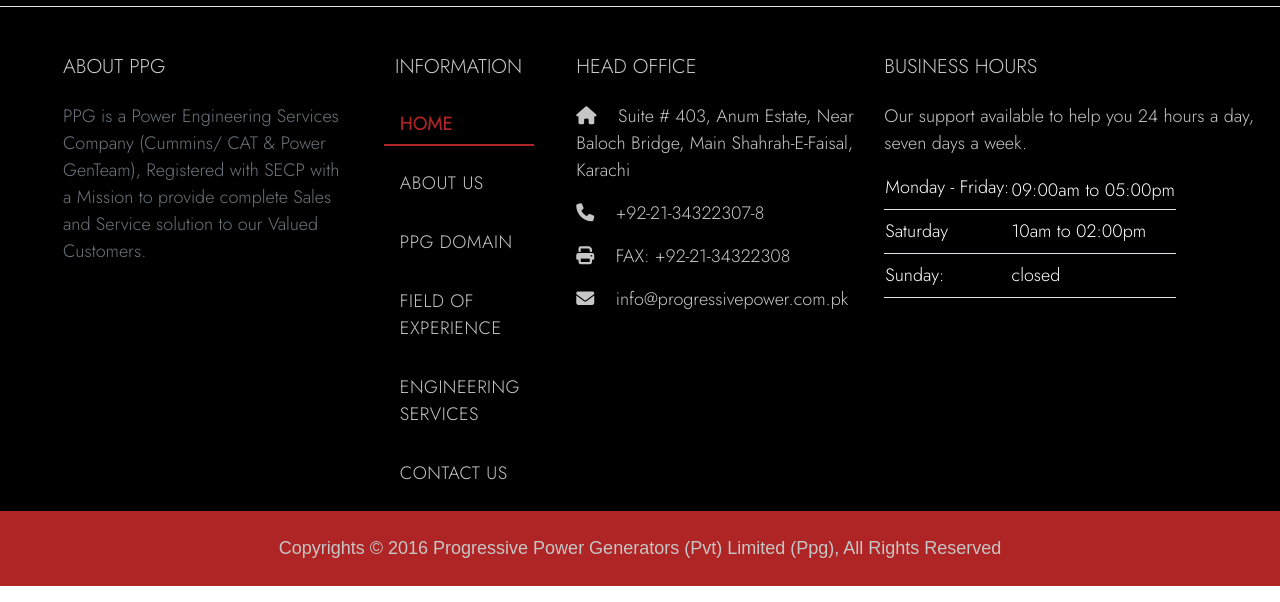
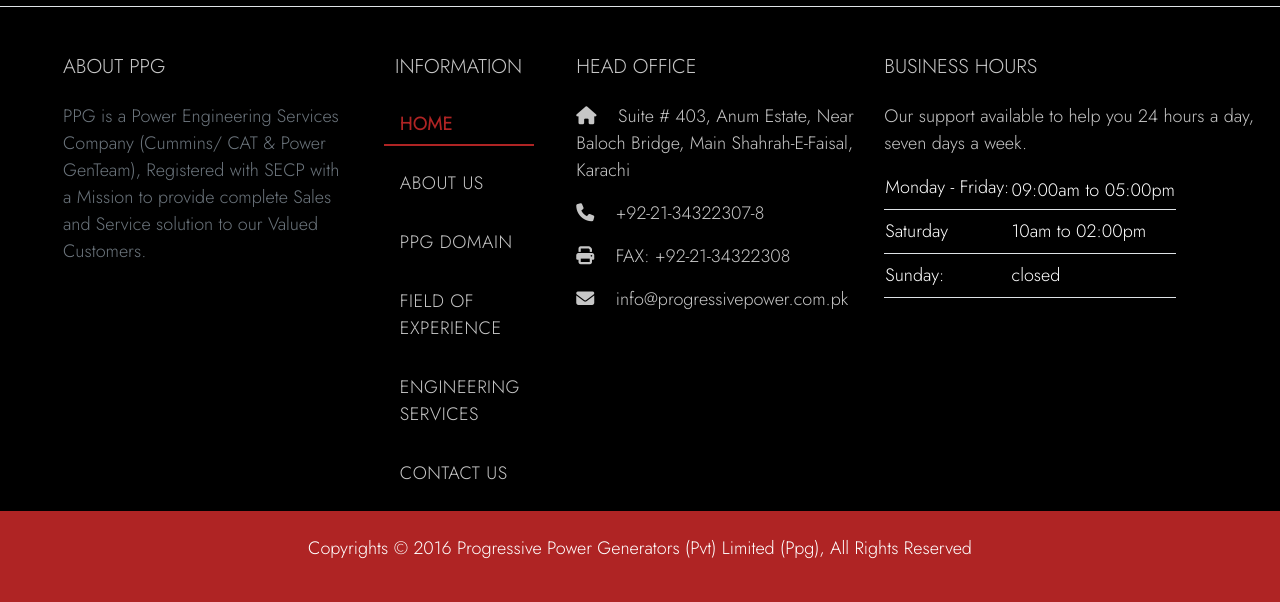
Before and after one commit to Aeiman-Fayyaz/Progressive-Power, a plain HTML site: page index.html in a window 1280 px wide. Shown: the part 2399-3001 px from the top of the page. Drawn offline with nearby package versions, Linux system fonts and the light colour scheme.

Commit message:
code update

```diff
--- a/index.html
+++ b/index.html
@@ -58,7 +58,7 @@
                 <div class="text-white">Email:
                     <span class="text-danger">info@progressivepower.com.pk</span>
                 </div>
-                <a href="#" class="nav-link active">Home</a>
+                <a href="./index.html" class="nav-link active">Home</a>
                 <a href="#" class="nav-link">About Us</a>
                 <a href="#" class="nav-link">PPG Domain</a>
                 <a href="#" class="nav-link">Field of Experience</a>
@@ -390,7 +390,7 @@
         </section>
         <!-- Copyright -->
         <div class="text-center p-4 copyright" style="background-color: #af2424">
-            Copyrights © 2016 Progressive Power Generators (Pvt) Limited (Ppg), All Rights Reserved
+            <p>Copyrights © 2016 Progressive Power Generators (Pvt) Limited (Ppg), All Rights Reserved</p>
         </div>
         <!-- Copyright -->
     </footer>
--- a/style.css
+++ b/style.css
@@ -265,11 +265,12 @@
     transition: all 0.5s ease;
 }
 footer{
-    color: #c6c6c6;
+    color: #c6c6c6 !important;
     font-size: 18px !important;
 }
 .copyright{
-    font-family: Arial, Helvetica, sans-serif;
+    font-family: Arial, Helvetica, sans-serif !important;
+    color: #FFFFFF !important;
 }
 /* Media QUuery for mobile navigation bar */
 @media (max-width: 991.98px) {
```
